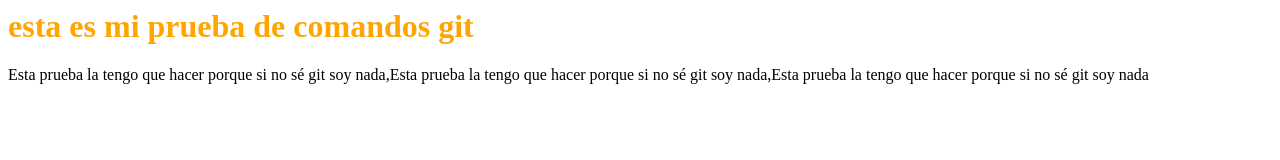
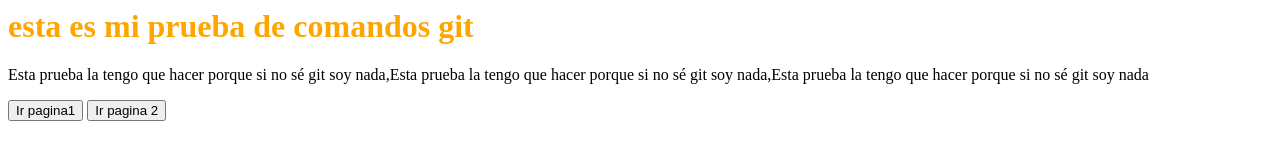
Before and after one commit to sebaale44/certamen1-github, a plain HTML site: page index.html in a window 1280 px wide. Drawn offline with Linux system fonts and the light colour scheme.

Commit message:
navegacion terminada

```diff
--- a/index.html
+++ b/index.html
@@ -5,3 +5,5 @@
     si no sé git soy nada,Esta prueba la tengo que hacer porque
     si no sé git soy nada,Esta prueba la tengo que hacer porque
     si no sé git soy nada</p>
+
+    <button href="">Ir pagina1</button> <button href="">Ir pagina 2</button>
```
